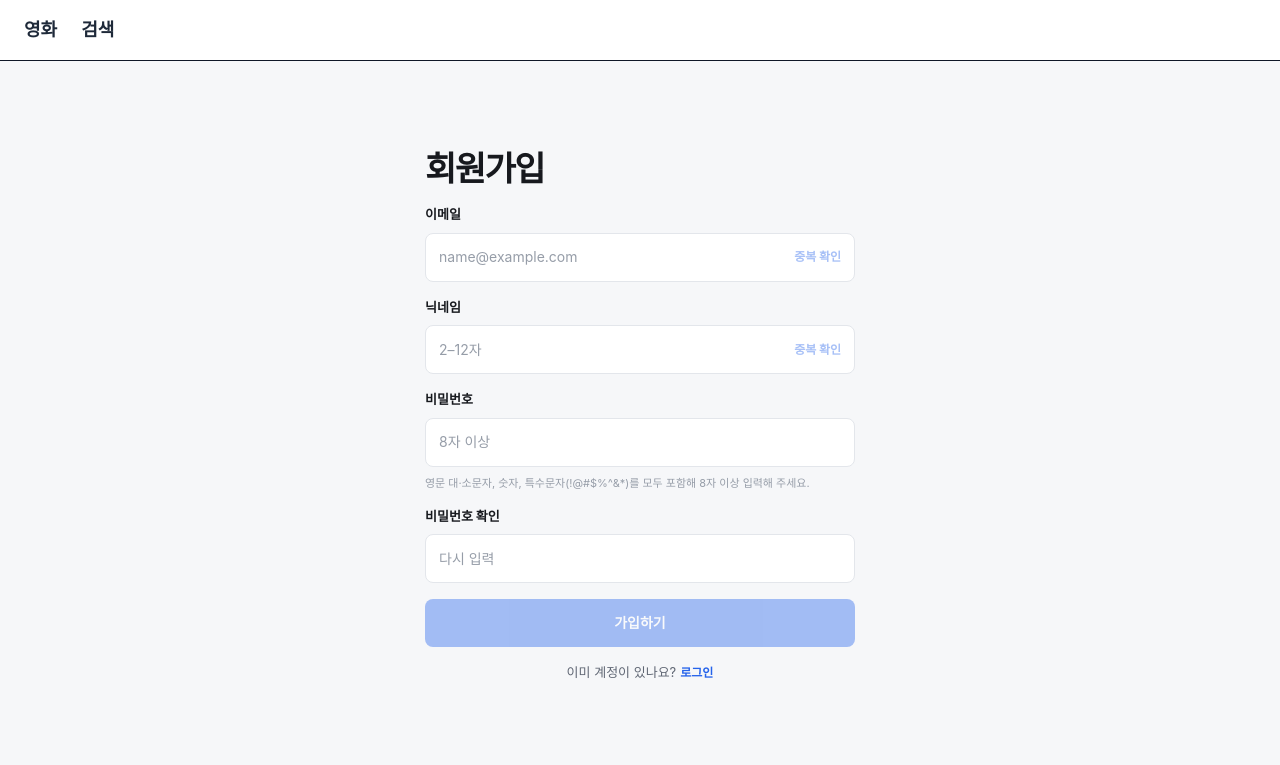
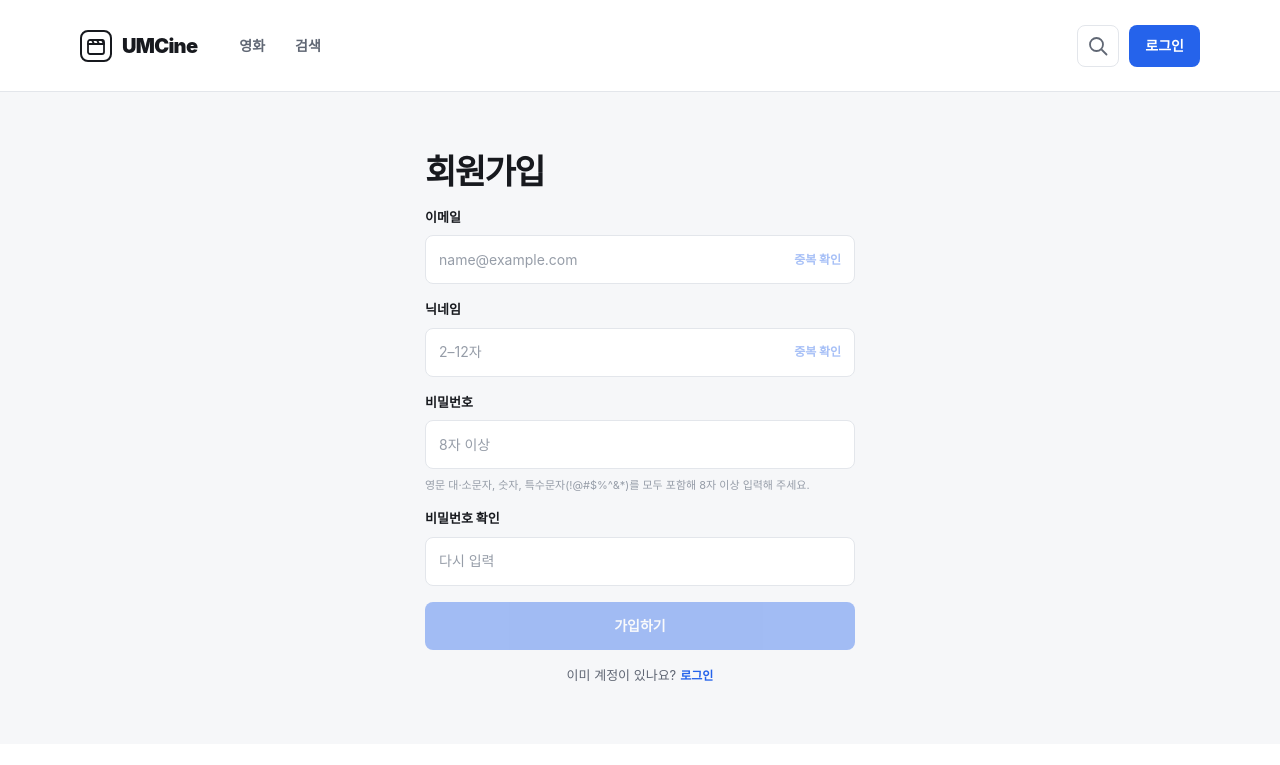
Before and after one commit to leeeul033/11th_UMC_PE_WEB, a React (Vite) app: page /signup in a window 1280 px wide. Shown: the top 765 px of the page. Built offline with nearby package versions, Linux system fonts and the light colour scheme; no server answers.

Commit message:
style : 공통 헤더와 푸터 디자인 정리

```diff
--- a/src/components/footer.tsx
+++ b/src/components/footer.tsx
@@ -1,15 +1,27 @@
 export default function Footer() {
   return (
-    <footer className="site-footer">
-      <div className="site-footer__inner">
-        <img src="/images/logos/tmdb-logo.svg" alt="TMDB" />
-        <span>
+    <footer className="bg-white">
+      <div className="mx-auto flex min-h-[57px] max-w-[1440px] flex-wrap items-center justify-end gap-2 px-5 py-4 md:px-10 xl:px-20">
+        <img
+          src="/images/logos/tmdb-logo.svg"
+          alt="TMDB"
+          width={24}
+          height={24}
+          className="h-6 w-6 shrink-0 object-contain"
+        />
+
+        <p className="text-xs leading-[14px] text-[#606774]">
           This product uses the TMDB API but is not endorsed or certified by{" "}
-          <a href="https://www.themoviedb.org/" target="_blank" rel="noreferrer">
+          <a
+            href="https://www.themoviedb.org/"
+            target="_blank"
+            rel="noreferrer"
+            className="hover:underline"
+          >
             TMDB
           </a>
           .
-        </span>
+        </p>
       </div>
     </footer>
   );
--- a/src/components/layout/header.tsx
+++ b/src/components/layout/header.tsx
@@ -2,21 +2,89 @@ import { Link } from "@tanstack/react-router";
 
 export default function Header() {
   return (
-    <header className="border-b bg-white px-6 py-4 shadow-sm">
-      <nav className="flex items-center gap-6">
+    <header className="border-b border-[#E3E6EB] bg-white">
+      <div className="mx-auto flex min-h-[91px] max-w-[1440px] flex-wrap items-center justify-between gap-4 px-5 py-6 md:px-10 xl:px-20">
+        <div className="flex items-center gap-6 md:gap-[42px]">
           <Link
             to="/"
-          className="text-lg font-bold text-gray-800 hover:text-blue-600 [&.active]:text-blue-600"
+            aria-label="UMCine 홈"
+            className="flex items-center gap-2.5 text-[#17191E]"
+          >
+            <span className="flex size-8 items-center justify-center rounded-lg border-2 border-[#17191E]">
+              <svg
+                aria-hidden="true"
+                width="24"
+                height="24"
+                viewBox="0 0 24 24"
+                fill="none"
+                stroke="currentColor"
+                strokeWidth="1.8"
+                strokeLinecap="round"
+                strokeLinejoin="round"
+              >
+                <rect x="4" y="6" width="16" height="14" rx="2" />
+                <path d="M4 10h16M8 6l2 4M13 6l2 4M18 6l2 4" />
+              </svg>
+            </span>
+
+            <span className="text-xl font-black tracking-[-0.7px]">
+              UMCine
+            </span>
+          </Link>
+
+          <nav aria-label="주요 메뉴" className="flex items-center gap-5 md:gap-[30px]">
+            <Link
+              to="/"
+              activeOptions={{ exact: true }}
+              className="text-sm font-bold text-[#606774] hover:text-[#17191E]"
+              activeProps={{
+                className: "text-[#17191E] underline underline-offset-4",
+              }}
             >
               영화
             </Link>
+
             <Link
               to="/search"
-          className="text-lg font-bold text-gray-800 hover:text-blue-600 [&.active]:text-blue-600"
+              className="text-sm font-bold text-[#606774] hover:text-[#17191E]"
+              activeProps={{
+                className: "text-[#17191E] underline underline-offset-4",
+              }}
             >
               검색
             </Link>
           </nav>
+        </div>
+
+        <div className="flex items-center gap-2.5">
+          <Link
+            to="/search"
+            aria-label="영화 검색"
+            className="flex size-[42px] items-center justify-center rounded-lg border border-[#E3E6EB] text-[#606774] hover:bg-gray-50"
+          >
+            <svg
+              aria-hidden="true"
+              width="24"
+              height="24"
+              viewBox="0 0 24 24"
+              fill="none"
+              stroke="currentColor"
+              strokeWidth="1.8"
+              strokeLinecap="round"
+            >
+              <circle cx="10.5" cy="10.5" r="6.5" />
+              <path d="m16 16 4.5 4.5" />
+            </svg>
+          </Link>
+
+          <Link
+            to="/login"
+            className="flex h-[42px] items-center justify-center rounded-lg bg-[#2563EB] px-4 text-sm font-extrabold text-white hover:bg-blue-700"
+          >
+            로그인
+          </Link>
+        </div>
+      </div>
     </header>
   );
 }
--- a/src/pages/auth/login-page.tsx
+++ b/src/pages/auth/login-page.tsx
@@ -21,7 +21,7 @@ export function LoginPage() {
   const labelClass = "text-[13px] font-extrabold leading-4 text-[#17191E]";
 
   return (
-    <section className="flex min-h-[calc(100dvh-91px)] items-center justify-center bg-[#F6F7F9] px-5 py-12">
+    <section className="flex min-h-[calc(100dvh-148px)] items-center justify-center bg-[#F6F7F9] px-5 py-12">
       <form
         id="login-form"
         onSubmit={handleSubmit}
--- a/src/pages/auth/signup-page.tsx
+++ b/src/pages/auth/signup-page.tsx
@@ -173,7 +173,7 @@ const handleCheckDuplicate = async (key: DuplicateCheckKey) => {
     "shrink-0 text-xs font-extrabold text-[#2563EB] disabled:cursor-not-allowed disabled:opacity-40";
 
   return (
-    <section className="flex min-h-[calc(100dvh-91px)] items-center justify-center bg-[#F6F7F9] px-5 py-12">
+    <section className="flex min-h-[calc(100dvh-148px)] items-center justify-center bg-[#F6F7F9] px-5 py-12">
       <form
         id="signup-form"
         onSubmit={handleSubmit}
--- a/src/routes/__root.tsx
+++ b/src/routes/__root.tsx
@@ -4,13 +4,18 @@ import Header from "../components/layout/header";
 
 export const Route = createRootRoute({
   component: () => (
-    <div className="min-h-screen bg-gray-50 text-gray-900">
+    <div className="flex min-h-screen flex-col bg-[#F6F7F9] text-[#17191E]">
       <Header />
-      <main>
+
+      <main className="flex-1">
         <Outlet />
       </main>
+
       <Footer />
     </div>
   ),
-  notFoundComponent: () => <main className="p-4">페이지를 찾을 수 없어요.</main>,
+
+  notFoundComponent: () => (
+    <div className="p-4">페이지를 찾을 수 없어요.</div>
+  ),
 });
```
Lines whose indentation alone changed are shown as unchanged.
